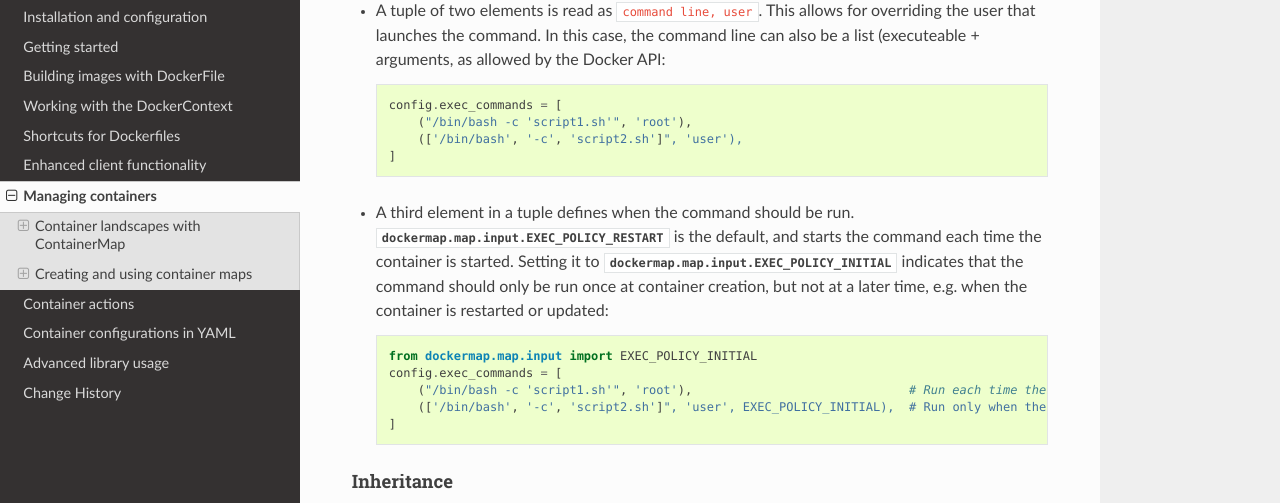
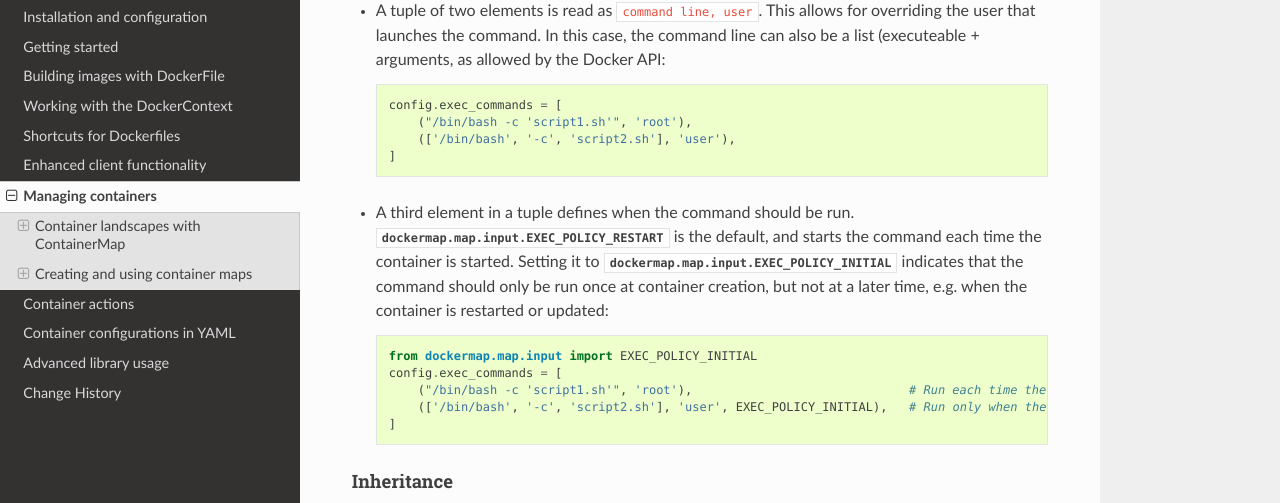
Before and after one commit to merll/docker-map, a Sphinx documentation site: the page built from docs/guide/containers/maps.rst, in a window 1280 px wide and 900 px high, scrolled down 8555 px. Shown: the part 128-631 px from the top of the window. Built offline with Sphinx 7.4.7 and the Read the Docs theme 2.0.0, drawn with Linux system fonts in a browser that asks for light colours.

Commit message:
Syntax in docs example.

```diff
--- a/docs/guide/containers/maps.rst
+++ b/docs/guide/containers/maps.rst
@@ -386,7 +386,7 @@ considered:
 
     config.exec_commands = [
         ("/bin/bash -c 'script1.sh'", 'root'),
-        (['/bin/bash', '-c', 'script2.sh']", 'user'),
+        (['/bin/bash', '-c', 'script2.sh'], 'user'),
     ]
 
 * A third element in a tuple defines when the command should be run. :const:`dockermap.map.input.EXEC_POLICY_RESTART`
@@ -397,7 +397,7 @@ considered:
     from dockermap.map.input import EXEC_POLICY_INITIAL
     config.exec_commands = [
         ("/bin/bash -c 'script1.sh'", 'root'),                              # Run each time the container is started.
-        (['/bin/bash', '-c', 'script2.sh']", 'user', EXEC_POLICY_INITIAL),  # Run only when the container is created.
+        (['/bin/bash', '-c', 'script2.sh'], 'user', EXEC_POLICY_INITIAL),   # Run only when the container is created.
     ]
 
 
```
